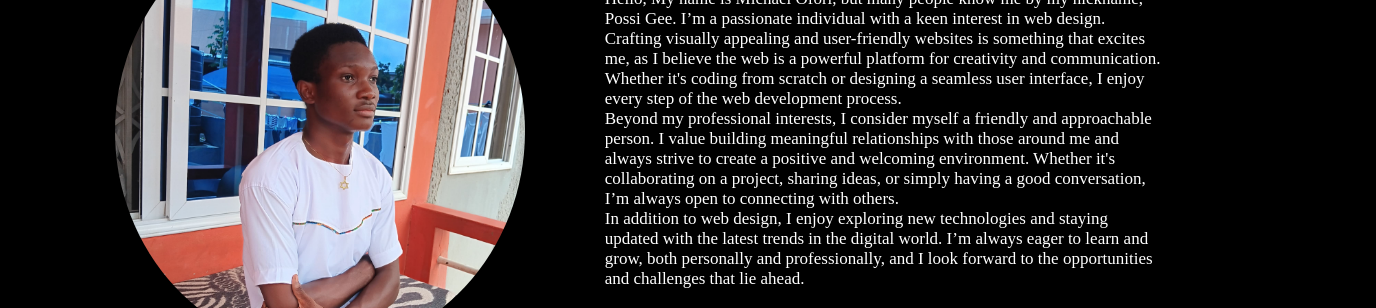
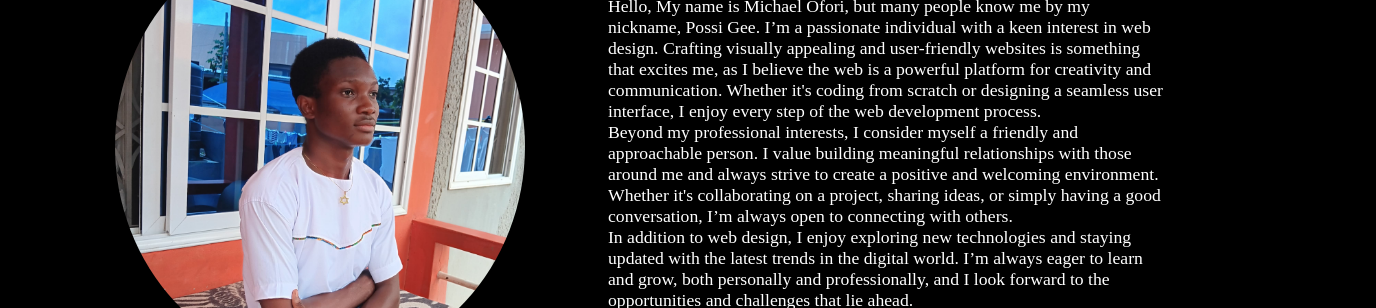
Before and after one commit to Poss-Gee/My-first-website-, a plain HTML site: page index.html in a window 1280 px wide. Shown: the part 196-504 px from the top of the page, 1376 px wide, since content can reach past the window. Drawn offline with Linux system fonts and the light colour scheme.

Commit message:
Update style.css

```diff
--- a/style.css
+++ b/style.css
@@ -11,7 +11,7 @@
 }
 
 html{
-    font-size: 62.5%;
+    font-size: 65%;
 }
 
 body{
```
